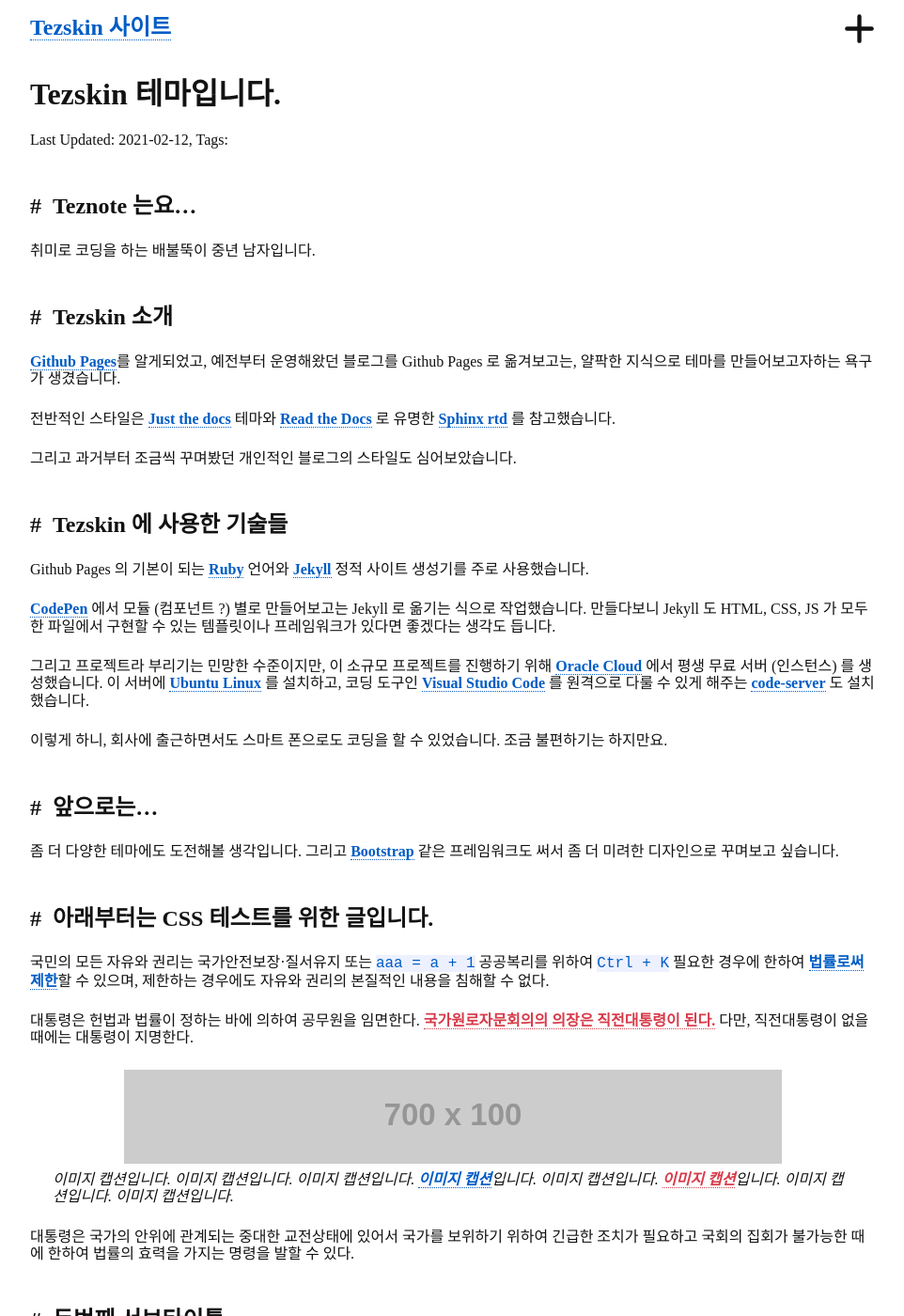
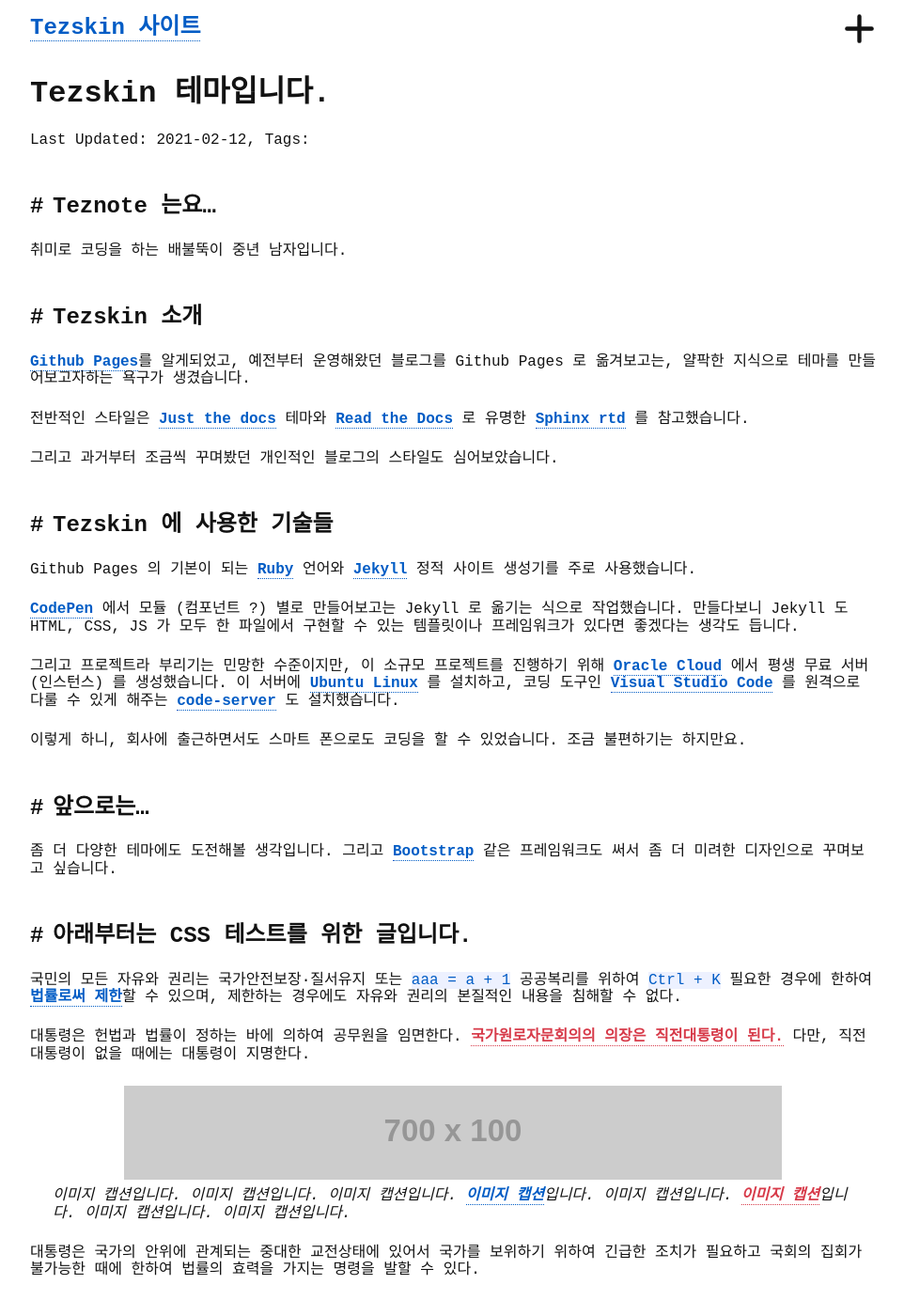
Before and after one commit to teznote/tezskin, a Jekyll site: the page built from index.md, in a window 1280 px wide and 1400 px high. Shown: the whole window at 94% size, without its empty margins (158-1120 px from the left). Built offline with Jekyll 4.4.1, drawn with Linux system fonts in a browser that asks for light colours; nearby versions of some CDN libraries; some web fonts are replaced; a style sheet for code colours, icons or effects is not loaded.

Commit message:
Update style4.scss

```diff
--- a/assets/style4.scss
+++ b/assets/style4.scss
@@ -17,6 +17,9 @@ $c-color: #cccccc;
     display: none;
 }
 html, body {
+    font-family: 'Hack', 'NanumSquareRound', monospace;
+    font-weight: 400;
+    font-size: 16px;
     width: 100%;
     height: 100%;
     margin: 0;
```
